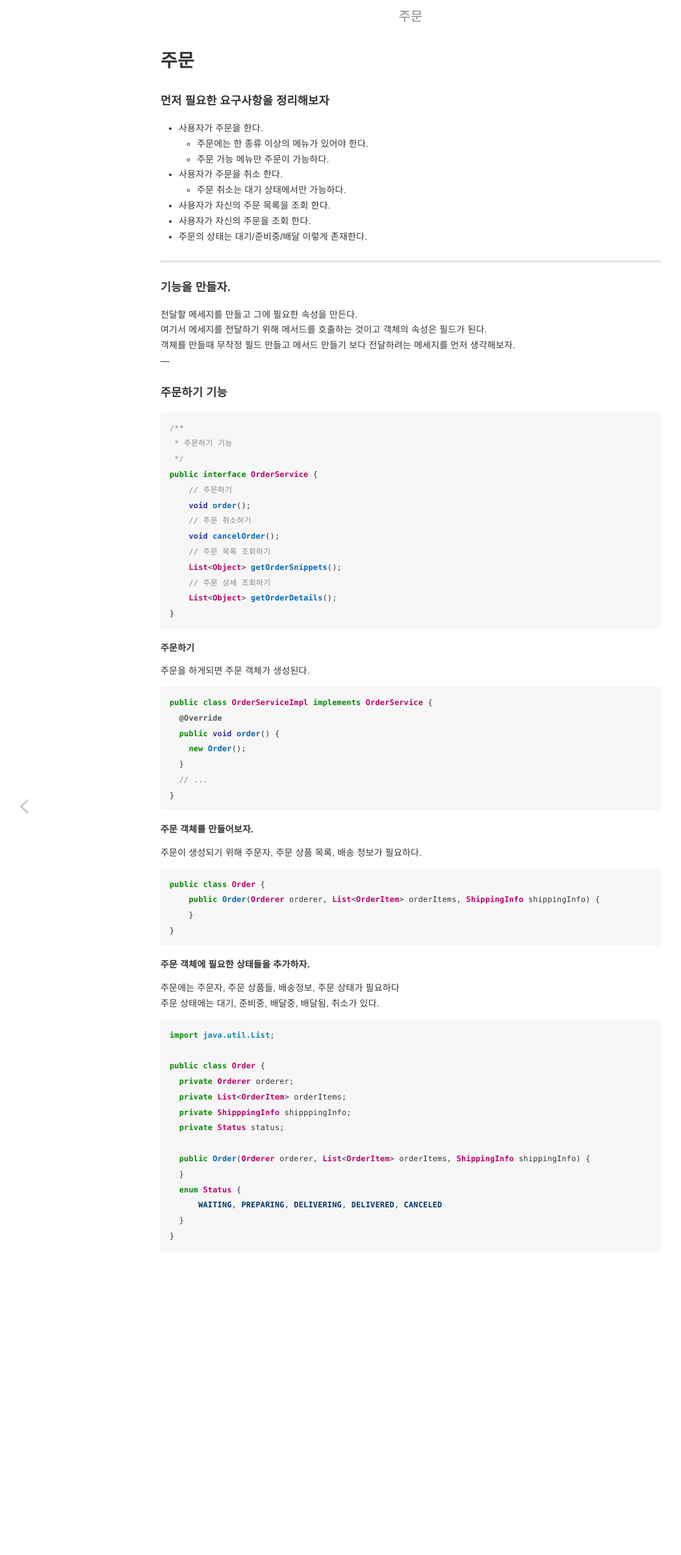
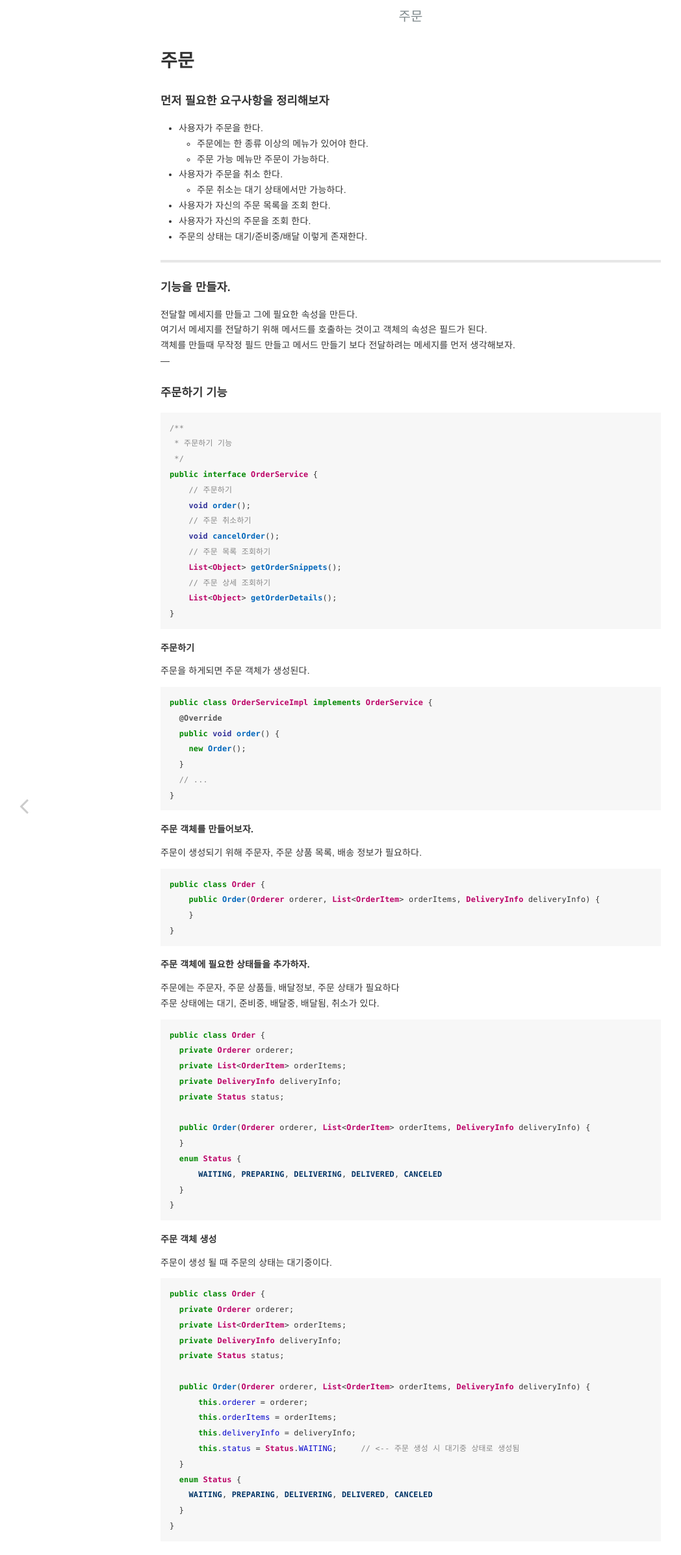
Before and after one commit to ByeongUkChoi/ddd-study, a Jekyll site: the page built from docs/_posts/2021-03-08-order.md, in a window 1280 px wide. Shown: the top 2393 px of the page at 65% size, without its empty margins (8-1056 px from the left). Built offline with Jekyll 4.4.1, drawn with Linux system fonts in a browser that asks for light colours.

Commit message:
Fix Order.java

````diff
--- a/docs/_posts/2021-03-08-order.md
+++ b/docs/_posts/2021-03-08-order.md
@@ -52,29 +52,48 @@ public class OrderServiceImpl implements OrderService {
 주문이 생성되기 위해 주문자, 주문 상품 목록, 배송 정보가 필요하다.
 ```java
 public class Order {
-    public Order(Orderer orderer, List<OrderItem> orderItems, ShippingInfo shippingInfo) {
+    public Order(Orderer orderer, List<OrderItem> orderItems, DeliveryInfo deliveryInfo) {
     }
 }
 ```
 ##### 주문 객체에 필요한 상태들을 추가하자.
-주문에는 주문자, 주문 상품들, 배송정보, 주문 상태가 필요하다
+주문에는 주문자, 주문 상품들, 배달정보, 주문 상태가 필요하다
 주문 상태에는 대기, 준비중, 배달중, 배달됨, 취소가 있다.
 ```java
-import java.util.List;
-
 public class Order {
   private Orderer orderer;
   private List<OrderItem> orderItems;
-  private ShipppingInfo shipppingInfo;
+  private DeliveryInfo deliveryInfo;
   private Status status;
 
-  public Order(Orderer orderer, List<OrderItem> orderItems, ShippingInfo shippingInfo) {
+  public Order(Orderer orderer, List<OrderItem> orderItems, DeliveryInfo deliveryInfo) {
   }
   enum Status {
       WAITING, PREPARING, DELIVERING, DELIVERED, CANCELED
   }
 }
 ```
+##### 주문 객체 생성
+주문이 생성 될 때 주문의 상태는 대기중이다.
+```java
+public class Order {
+  private Orderer orderer;
+  private List<OrderItem> orderItems;
+  private DeliveryInfo deliveryInfo;
+  private Status status;
+
+  public Order(Orderer orderer, List<OrderItem> orderItems, DeliveryInfo deliveryInfo) {
+      this.orderer = orderer;
+      this.orderItems = orderItems;
+      this.deliveryInfo = deliveryInfo;
+      this.status = Status.WAITING;     // <-- 주문 생성 시 대기중 상태로 생성됨
+  }
+  enum Status {
+    WAITING, PREPARING, DELIVERING, DELIVERED, CANCELED
+  }
+}
+```
+
 
 [comment]: <> (주문이 생성되면 주문 상태가 대기로 되어야한다.  )
 [comment]: <> (주문 도메인의 필요 항목은 주문 상태, 주문 항목, 주문자, 배송 정보가 있을 것이다.  )
````
Also changed, not shown: 2 other files.
